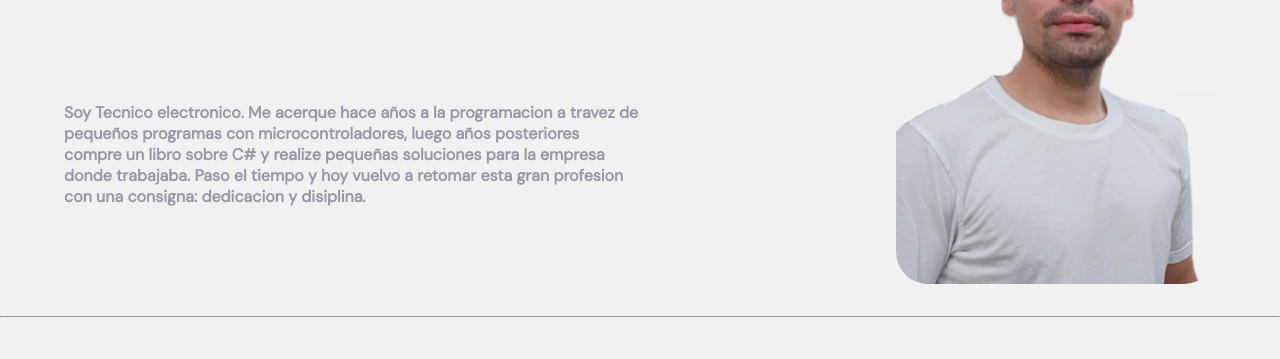
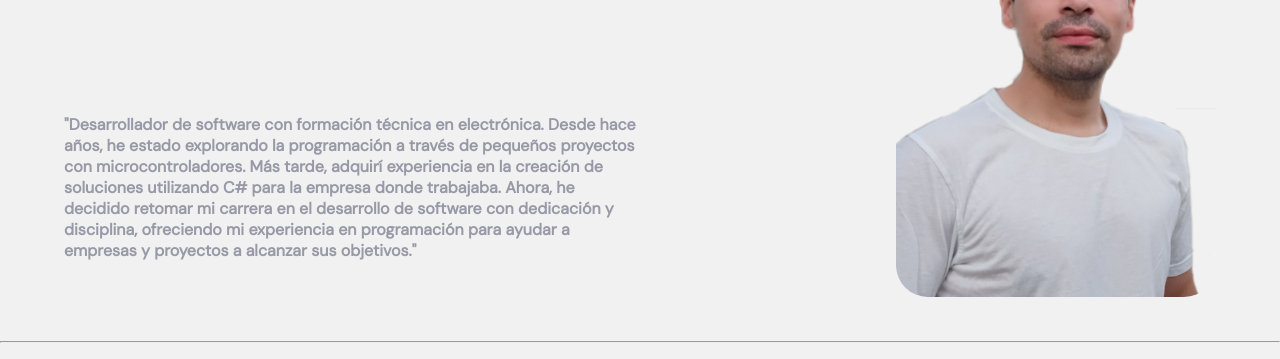
Before and after one commit to gabrielrskm/landing-page, a plain HTML site: page index.html in a window 1280 px wide. Shown: the part 241-600 px from the top of the page. Drawn offline with Linux system fonts and the light colour scheme.

Commit message:
Update index.html

```diff
--- a/index.html
+++ b/index.html
@@ -23,11 +23,7 @@
       <header>
         <h1>Hola, soy Gaby. FullStack Developer</h1>
         <h3>
-          Soy Tecnico electronico. Me acerque hace años a la programacion a
-          travez de pequeños programas con microcontroladores, luego años
-          posteriores compre un libro sobre C# y realize pequeñas soluciones
-          para la empresa donde trabajaba. Paso el tiempo y hoy vuelvo a retomar
-          esta gran profesion con una consigna: dedicacion y disiplina.
+          "Desarrollador de software con formación técnica en electrónica. Desde hace años, he estado explorando la programación a través de pequeños proyectos con microcontroladores. Más tarde, adquirí experiencia en la creación de soluciones utilizando C# para la empresa donde trabajaba. Ahora, he decidido retomar mi carrera en el desarrollo de software con dedicación y disciplina, ofreciendo mi experiencia en programación para ayudar a empresas y proyectos a alcanzar sus objetivos."
         </h3>
         <img src="imagenPersonal.png" alt="Gabriel Developer FullStack" />
       </header>
```
